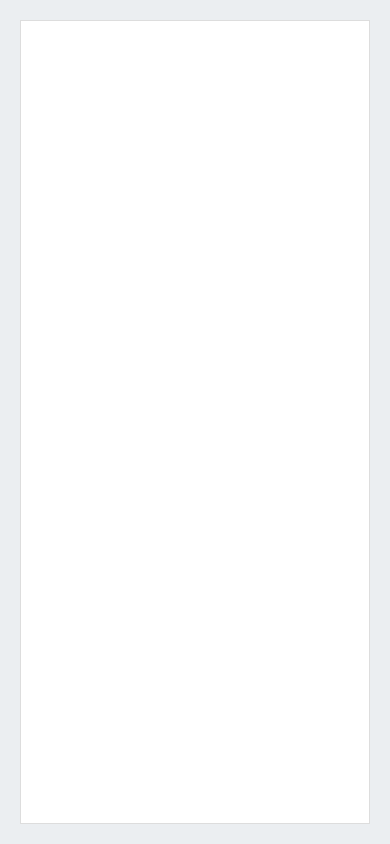
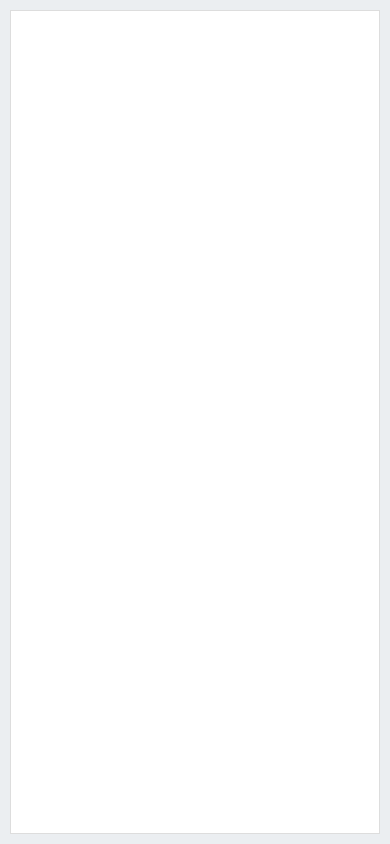
Before and after one commit to zonghow/minimalist-web-notepad-typescript, a Next.js app: page /1 in a window 390 px wide. Built offline with nearby package versions, Linux system fonts and the light colour scheme.

Commit message:
style(globals.css, layout.tsx): reformat CSS with consistent indentation and add viewport meta for responsive design

```diff
--- a/app/globals.css
+++ b/app/globals.css
@@ -30,7 +30,8 @@ body {
 }
 
 .save-progress.is-saving .save-progress-bar {
-  animation: save-progress-fill 1.2s cubic-bezier(0.18, 0.82, 0.32, 1) forwards;
+    animation: save-progress-fill 1.2s cubic-bezier(0.18, 0.82, 0.32, 1)
+        forwards;
 }
 
 .save-progress.is-success .save-progress-bar {
@@ -42,20 +43,23 @@ body {
     background: #e14b4b;
     box-shadow: 0 0 6px rgba(225, 75, 75, 0.9);
     transform: scaleX(1);
-  transition: background-color 0.12s ease, box-shadow 0.12s ease, transform 0.18s ease-out;
+    transition:
+        background-color 0.12s ease,
+        box-shadow 0.12s ease,
+        transform 0.18s ease-out;
 }
 
 .container {
     position: absolute;
-  top: 20px;
-  right: 20px;
-  bottom: 20px;
-  left: 20px;
+    top: 10px;
+    right: 10px;
+    bottom: 10px;
+    left: 10px;
 }
 
 #content {
     margin: 0;
-  padding: 20px;
+    padding: 10px;
     overflow-y: auto;
     resize: none;
     width: 100%;
@@ -63,6 +67,7 @@ body {
     box-sizing: border-box;
     border: 1px solid #ddd;
     outline: none;
+    font-size: 16px;
 }
 
 #printable {
--- a/app/layout.tsx
+++ b/app/layout.tsx
@@ -1,5 +1,12 @@
-import type { Metadata } from "next";
+import type { Metadata, Viewport } from "next";
 import "./globals.css";
+
+export const viewport: Viewport = {
+  width: "device-width",
+  initialScale: 1,
+  maximumScale: 1,
+  userScalable: false,
+};
 
 export const metadata: Metadata = {
   robots: {
```
Lines whose indentation alone changed are shown as unchanged.
